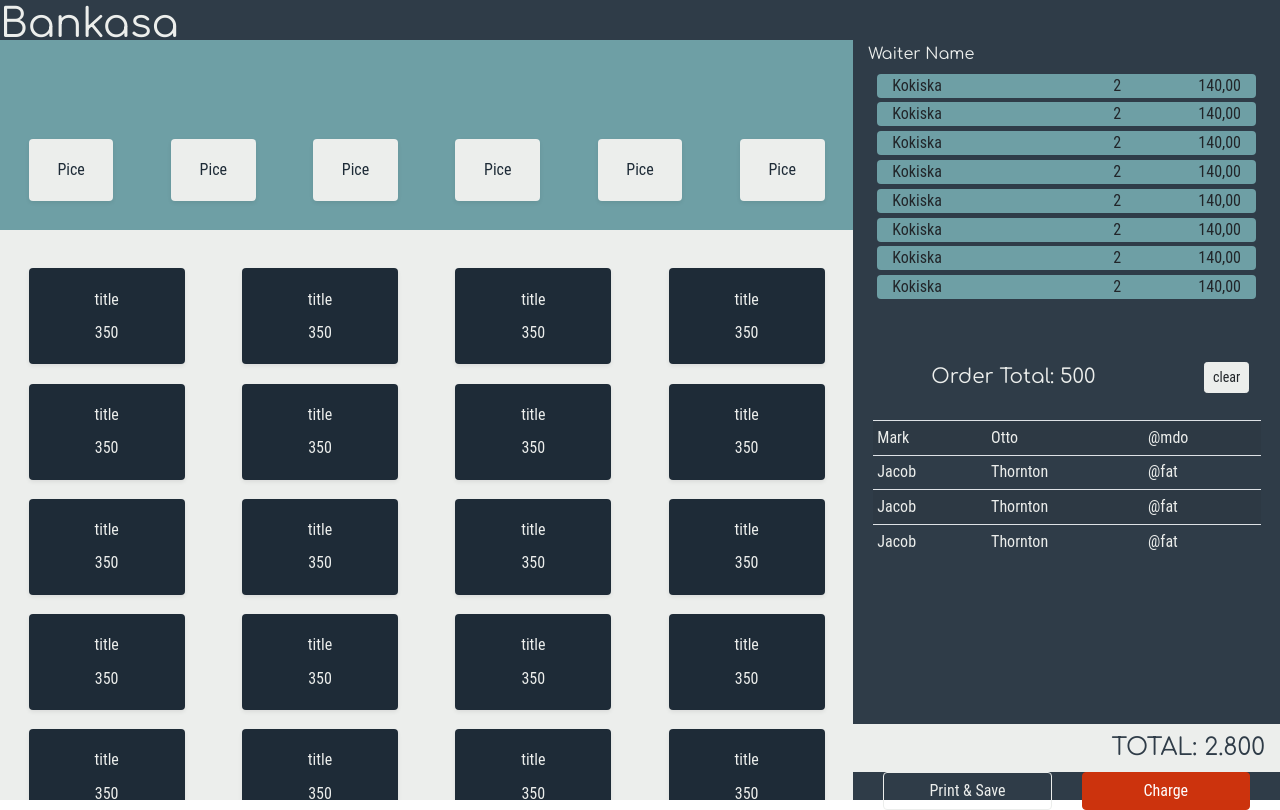
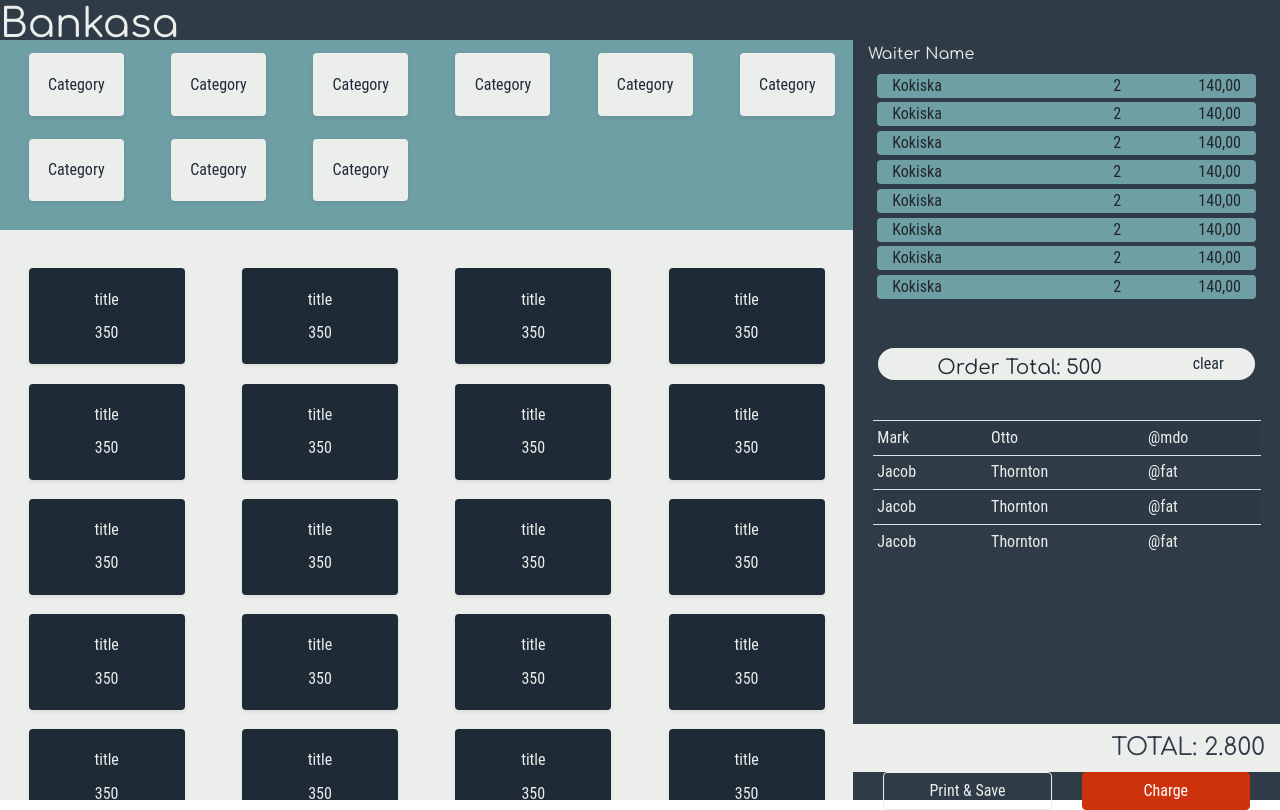
Before and after one commit to Bankacha/bankasa, a React (Create React App) app: page / in a window 1280 px wide. Built offline with nearby package versions, Linux system fonts and the light colour scheme.

Commit message:
spliting to smaller components pt1

```diff
--- /dev/null
+++ b/src/public/components/bill-create/Categories.js
@@ -0,0 +1,21 @@
+import { CategoryButton } from '../bill-create/sub-components/CategoryButton'
+import { Row, Col } from 'react-bootstrap'
+
+export function Categories() {
+
+    return (
+        <Col>
+            <Row className="h-100">
+                <CategoryButton>Category</CategoryButton>
+                <CategoryButton>Category</CategoryButton>
+                <CategoryButton>Category</CategoryButton>
+                <CategoryButton>Category</CategoryButton>
+                <CategoryButton>Category</CategoryButton>
+                <CategoryButton>Category</CategoryButton>
+                <CategoryButton>Category</CategoryButton>
+                <CategoryButton>Category</CategoryButton>
+                <CategoryButton>Category</CategoryButton>
+            </Row>
+        </Col>
+    )
+}
--- a/src/public/components/bill-create/OrderItem.js
+++ b/src/public/components/bill-create/OrderItems.js
@@ -1,6 +1,6 @@
 import { Row, Col } from 'react-bootstrap';
 
-export function OrderItem() {
+export function OrderItems() {
 
     return (
         <Col className="h-100 overflow-auto px-3">
--- a/src/public/views/BillPage.js
+++ b/src/public/views/BillPage.js
@@ -1,8 +1,9 @@
 import { Col, Row, Button } from "react-bootstrap";
 import { ProductCard } from "../components/bill-create/ProductCard";
-import { CategoryButton } from "../components/bill-create/CategoryButton";
+import { CategoryButton } from "../components/bill-create/sub-components/CategoryButton";
 import { BillTable } from "../components/bill-create/BillTable";
-import { OrderItem } from "../components/bill-create/OrderItem";
+import { OrderItems } from "../components/bill-create/OrderItems";
+import { Categories } from "../components/bill-create/Categories";
 
 export function BillPage() {
 
@@ -12,19 +13,7 @@ export function BillPage() {
             <Row className="bg-light h-95">
                 <Col xs={8}>
                     <Row className="h-25 bg-warning pb-3">
-                        <Col>
-                            <Row className="h-50">
-
-                            </Row>
-                            <Row className="h-50">
-                                <CategoryButton>Pice</CategoryButton>
-                                <CategoryButton>Pice</CategoryButton>
-                                <CategoryButton>Pice</CategoryButton>
-                                <CategoryButton>Pice</CategoryButton>
-                                <CategoryButton>Pice</CategoryButton>
-                                <CategoryButton>Pice</CategoryButton>
-                            </Row>
-                        </Col>
+                        <Categories/>
                     </Row>
                     <Row className="position-absolute h-75 overflow-auto w-100">
                         <Col className="bg-light pt-4">
@@ -78,14 +67,14 @@ export function BillPage() {
                                 </Col>
                             </Row>
                             <Row className="h-85">
-                                <OrderItem></OrderItem>
+                                <OrderItems></OrderItems>
                             </Row>
-                            <Row className="h-15 text-light mt-1 align-self-center">
+                            <Row className="h-10 text-dark mx-2 rounded-pill align-self-center bg-light">
                                 <Col className="text-center align-self-center h-50">
                                     <h5>Order Total: 500</h5>
                                 </Col>
                                 <Col className="text-center align-self-center" sm={3}>
-                                    <Button variant='light' size="sm">clear</Button>
+                                    <h7 type="button">clear</h7>
                                 </Col>
                             </Row>
                         </Col>
```
Also changed, not shown: src/public/components/bill-create/Products.js (added), src/public/components/bill-create/sub-components/CategoryButton.js (renamed from src/public/components/bill-create/CategoryButton.js).
